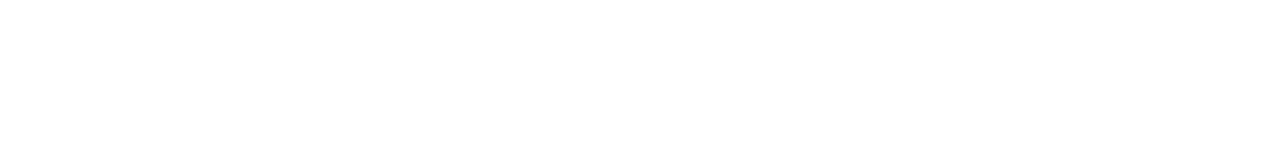
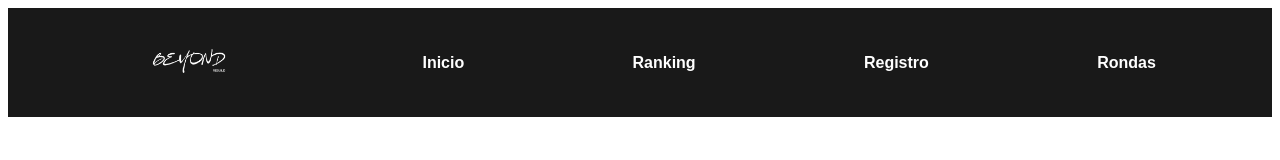
Before and after one commit to alerta-dev/Pruebadenavbar, a plain HTML site: page index.html in a window 1280 px wide. Drawn offline with Linux system fonts and the light colour scheme.

Commit message:
Update index.html

```diff
--- a/index.html
+++ b/index.html
@@ -29,3 +29,17 @@
   width: 130px;
   height: auto;
 }
+</style>
+</head>
+<body>
+    <!-- NAVBAR -->
+  <nav class="navbar">
+    <a href="index.html">
+    <img src="logo.png" alt="Logo" class="logo">
+    </a>
+    <a href="index.html">Inicio</a>
+    <a href="ranking.html">Ranking</a>
+    <a href="registro.html">Registro</a>
+    <a href="rondas.html">Rondas</a>
+  </nav>
+</body>
```
